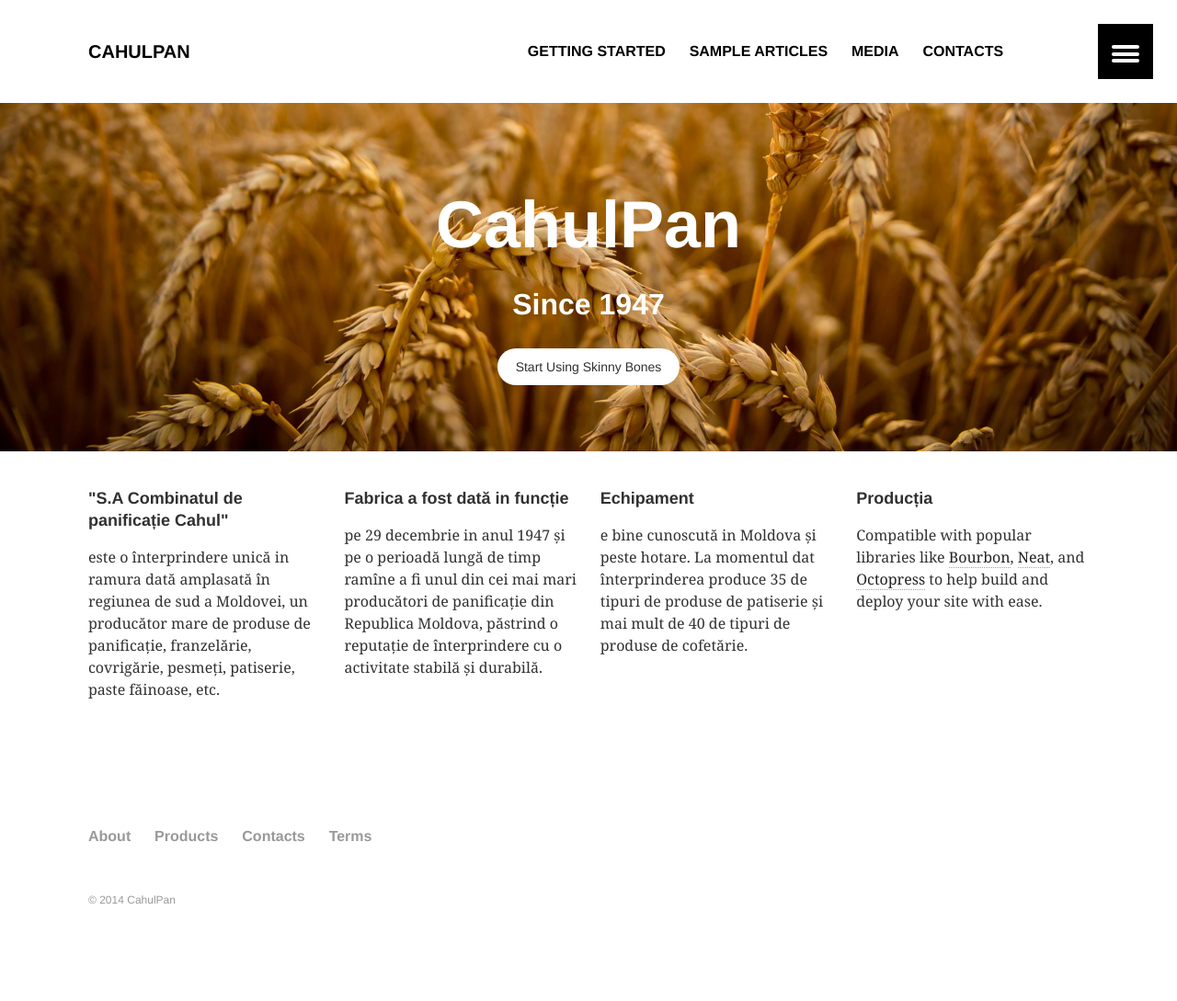
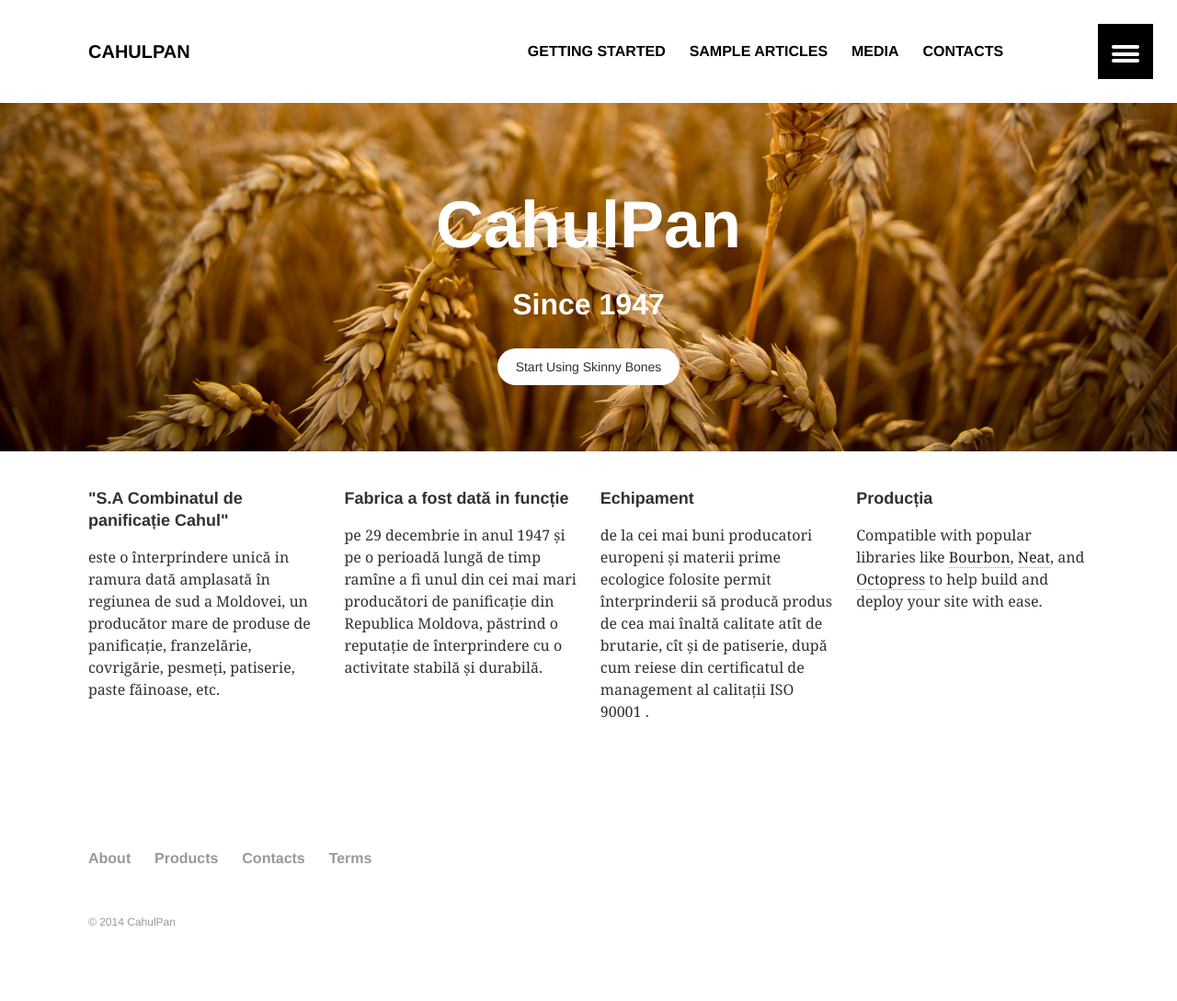
Before and after one commit to lxMBIT/cahulpan, a Jekyll site: the page built from index.md, in a window 1280 px wide. Shown: the whole page at 92% size. Built offline with Jekyll 4.4.1, drawn with Linux system fonts in a browser that asks for light colours; before the commit the page ends 1065 px from its top, so only the background shows below that.

Commit message:
Updated index.md

```diff
--- a/index.md
+++ b/index.md
@@ -22,8 +22,7 @@ păstrind o reputație de înterprindere cu o activitate stabilă și durabilă.
 
 <div class="tile">
   <h2 class="post-title">Echipament</h2>
-  <p class="post-excerpt">e bine cunoscută in Moldova și peste hotare. La momentul dat înterprinderea produce 35 de tipuri de produse de patiserie și mai mult de 40 de tipuri
-de produse de cofetărie.</p>
+  <p class="post-excerpt">de la cei mai buni producatori europeni și materii prime ecologice folosite permit înterprinderii să producă produs de cea mai înaltă calitate atît de brutarie, cît și de patiserie, după cum reiese din certificatul de management  al calitații ISO 90001 .</p>
 </div><!-- /.tile -->
 
 <div class="tile">
```
